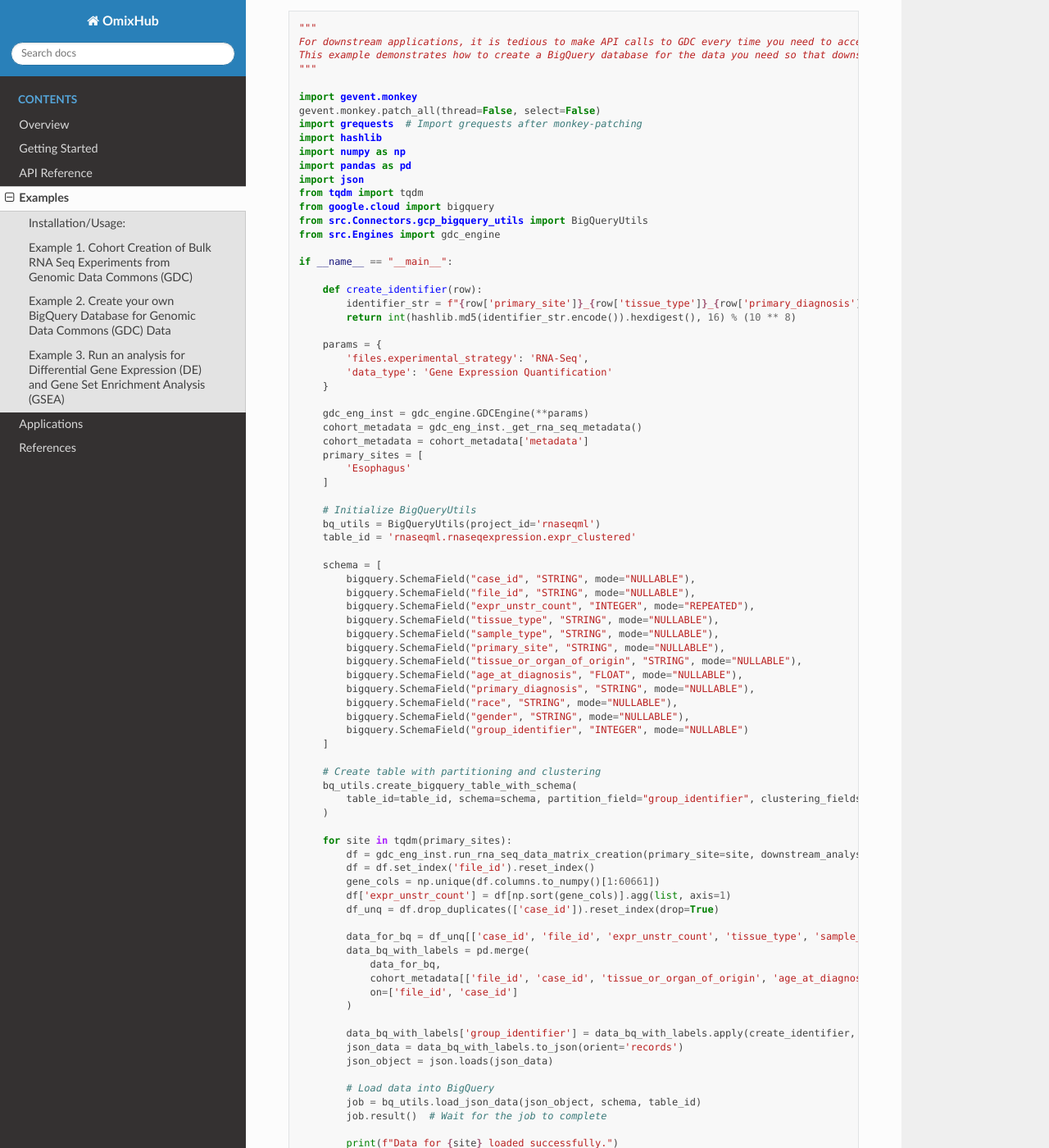
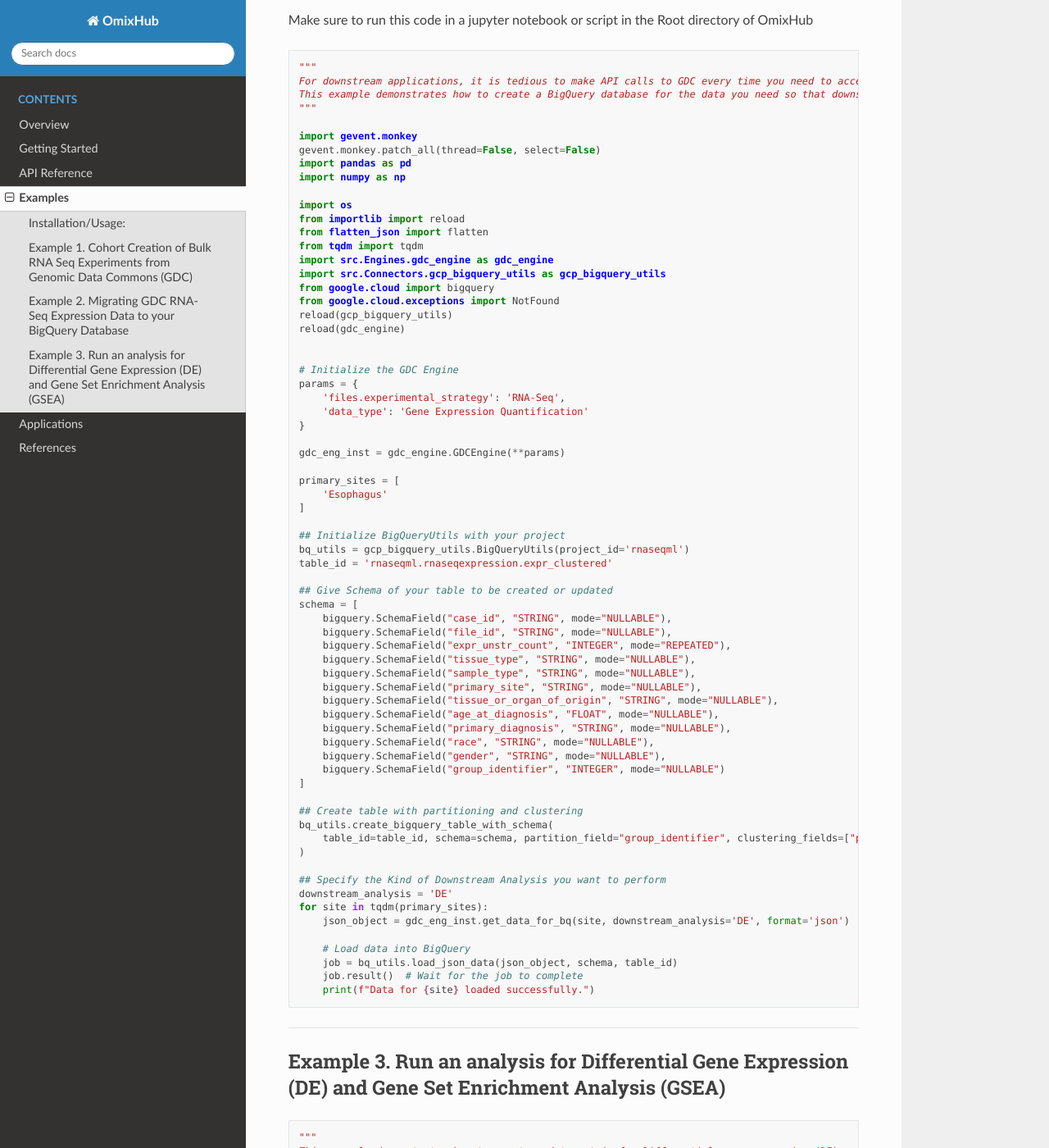
Before and after one commit to adhal007/OmixHub, a Sphinx documentation site: the page built from docs/examples.rst, in a window 1280 px wide and 1400 px high, scrolled down 802 px. Shown: the whole window at 82% size. Built offline with Sphinx 7.4.7 and the Read the Docs theme 2.0.0, drawn with Linux system fonts in a browser that asks for light colours; some of the changed text lies outside the part shown.

```diff
--- a/docs/applications.rst
+++ b/docs/applications.rst
@@ -31,4 +31,7 @@ Applications
 
       python3 app_gradio.py
 
-   - [App navigation documentation](../docs/UI%20Prototype/gradio_use.md).
+   App navigation documentation:
+   .. code-block:: bash
+
+      cd ../tutorial_notebooks/docs/UI%20Prototype/gradio_use.md.
--- a/docs/conf.py
+++ b/docs/conf.py
@@ -13,7 +13,7 @@ copyright = '2024, Abhilash Dhal'
 author = 'Abhilash Dhal'
 
 # The full version, including alpha/beta/rc tags
-release = '0.8.0'
+release = '0.8.1'
 
 # -- General configuration ---------------------------------------------------
 
--- a/docs/examples.rst
+++ b/docs/examples.rst
@@ -28,8 +28,10 @@ Example 1. Cohort Creation of Bulk RNA Seq Experiments from Genomic Data Commons
     rna_seq_ML_data = gdc_eng_inst.run_rna_seq_data_matrix_creation(primary_site='Kidney', downstream_analysis='ML')
 **************************************************
 
-Example 2. Create your own BigQuery Database for Genomic Data Commons (GDC) Data
-**************************************************
+Example 2. Migrating GDC RNA-Seq Expression Data to your BigQuery Database
+********************************************************************************
+Make sure to run this code in a jupyter notebook or script in the Root directory of OmixHub
+
 .. code-block:: python
 
     """
@@ -39,85 +41,71 @@ Example 2. Create your own BigQuery Database for Genomic Data Commons (GDC) Data
 
     import gevent.monkey
     gevent.monkey.patch_all(thread=False, select=False)
-    import grequests  # Import grequests after monkey-patching
-    import hashlib
+    import pandas as pd
     import numpy as np
-    import pandas as pd
-    import json
+
+    import os
+    from importlib import reload
+    from flatten_json import flatten
     from tqdm import tqdm
+    import src.Engines.gdc_engine as gdc_engine
+    import src.Connectors.gcp_bigquery_utils as gcp_bigquery_utils
     from google.cloud import bigquery
-    from src.Connectors.gcp_bigquery_utils import BigQueryUtils
-    from src.Engines import gdc_engine
+    from google.cloud.exceptions import NotFound
+    reload(gcp_bigquery_utils)
+    reload(gdc_engine)
 
-    if __name__ == "__main__":
 
-        def create_identifier(row):
-            identifier_str = f"{row['primary_site']}_{row['tissue_type']}_{row['primary_diagnosis']}"
-            return int(hashlib.md5(identifier_str.encode()).hexdigest(), 16) % (10 ** 8)
+    # Initialize the GDC Engine
+    params = {
+        'files.experimental_strategy': 'RNA-Seq',
+        'data_type': 'Gene Expression Quantification'
+    }
 
-        params = {
-            'files.experimental_strategy': 'RNA-Seq',
-            'data_type': 'Gene Expression Quantification'
-        }
+    gdc_eng_inst = gdc_engine.GDCEngine(**params)
 
-        gdc_eng_inst = gdc_engine.GDCEngine(**params)
-        cohort_metadata = gdc_eng_inst._get_rna_seq_metadata()
-        cohort_metadata = cohort_metadata['metadata']
-        primary_sites = [
-            'Esophagus'
-        ]
+    primary_sites = [
+        'Esophagus'
+    ]
 
-        # Initialize BigQueryUtils
-        bq_utils = BigQueryUtils(project_id='rnaseqml')
-        table_id = 'rnaseqml.rnaseqexpression.expr_clustered'
+    ## Initialize BigQueryUtils with your project
+    bq_utils = gcp_bigquery_utils.BigQueryUtils(project_id='rnaseqml')
+    table_id = 'rnaseqml.rnaseqexpression.expr_clustered'
 
-        schema = [
-            bigquery.SchemaField("case_id", "STRING", mode="NULLABLE"),
-            bigquery.SchemaField("file_id", "STRING", mode="NULLABLE"),
-            bigquery.SchemaField("expr_unstr_count", "INTEGER", mode="REPEATED"),
-            bigquery.SchemaField("tissue_type", "STRING", mode="NULLABLE"),
-            bigquery.SchemaField("sample_type", "STRING", mode="NULLABLE"),
-            bigquery.SchemaField("primary_site", "STRING", mode="NULLABLE"),
-            bigquery.SchemaField("tissue_or_organ_of_origin", "STRING", mode="NULLABLE"),
-            bigquery.SchemaField("age_at_diagnosis", "FLOAT", mode="NULLABLE"),
-            bigquery.SchemaField("primary_diagnosis", "STRING", mode="NULLABLE"),
-            bigquery.SchemaField("race", "STRING", mode="NULLABLE"),
-            bigquery.SchemaField("gender", "STRING", mode="NULLABLE"),
-            bigquery.SchemaField("group_identifier", "INTEGER", mode="NULLABLE")
-        ]
+    ## Give Schema of your table to be created or updated
+    schema = [
+        bigquery.SchemaField("case_id", "STRING", mode="NULLABLE"),
+        bigquery.SchemaField("file_id", "STRING", mode="NULLABLE"),
+        bigquery.SchemaField("expr_unstr_count", "INTEGER", mode="REPEATED"),
+        bigquery.SchemaField("tissue_type", "STRING", mode="NULLABLE"),
+        bigquery.SchemaField("sample_type", "STRING", mode="NULLABLE"),
+        bigquery.SchemaField("primary_site", "STRING", mode="NULLABLE"),
+        bigquery.SchemaField("tissue_or_organ_of_origin", "STRING", mode="NULLABLE"),
+        bigquery.SchemaField("age_at_diagnosis", "FLOAT", mode="NULLABLE"),
+        bigquery.SchemaField("primary_diagnosis", "STRING", mode="NULLABLE"),
+        bigquery.SchemaField("race", "STRING", mode="NULLABLE"),
+        bigquery.SchemaField("gender", "STRING", mode="NULLABLE"),
+        bigquery.SchemaField("group_identifier", "INTEGER", mode="NULLABLE")
+    ]
 
-        # Create table with partitioning and clustering
-        bq_utils.create_bigquery_table_with_schema(
-            table_id=table_id, schema=schema, partition_field="group_identifier", clustering_fields=["primary_site", "tissue_type"]
-        )
+    ## Create table with partitioning and clustering
+    bq_utils.create_bigquery_table_with_schema(
+        table_id=table_id, schema=schema, partition_field="group_identifier", clustering_fields=["primary_site", "tissue_type"]
+    )
 
-        for site in tqdm(primary_sites):
-            df = gdc_eng_inst.run_rna_seq_data_matrix_creation(primary_site=site, downstream_analysis='DE')
-            df = df.set_index('file_id').reset_index()
-            gene_cols = np.unique(df.columns.to_numpy()[1:60661])
-            df['expr_unstr_count'] = df[np.sort(gene_cols)].agg(list, axis=1)
-            df_unq = df.drop_duplicates(['case_id']).reset_index(drop=True)
+    ## Specify the Kind of Downstream Analysis you want to perform
+    downstream_analysis = 'DE'
+    for site in tqdm(primary_sites):
+        json_object = gdc_eng_inst.get_data_for_bq(site, downstream_analysis='DE', format='json')
 
-            data_for_bq = df_unq[['case_id', 'file_id', 'expr_unstr_count', 'tissue_type', 'sample_type', 'primary_site']]
-            data_bq_with_labels = pd.merge(
-                data_for_bq,
-                cohort_metadata[['file_id', 'case_id', 'tissue_or_organ_of_origin', 'age_at_diagnosis', 'primary_diagnosis', 'race', 'gender']],
-                on=['file_id', 'case_id']
-            )
-
-            data_bq_with_labels['group_identifier'] = data_bq_with_labels.apply(create_identifier, axis=1)
-            json_data = data_bq_with_labels.to_json(orient='records')
-            json_object = json.loads(json_data)
-
-            # Load data into BigQuery
-            job = bq_utils.load_json_data(json_object, schema, table_id)
-            job.result()  # Wait for the job to complete
-
-            print(f"Data for {site} loaded successfully.")
-**************************************************
+        # Load data into BigQuery
+        job = bq_utils.load_json_data(json_object, schema, table_id)
+        job.result()  # Wait for the job to complete
+        print(f"Data for {site} loaded successfully.")
+******************************************************
 
 Example 3. Run an analysis for Differential Gene Expression (DE) and Gene Set Enrichment Analysis (GSEA)
-**************************************************
+********************************************************************************************************
 .. code-block:: python
 
     """
```
Also changed, not shown: 4 other files.
